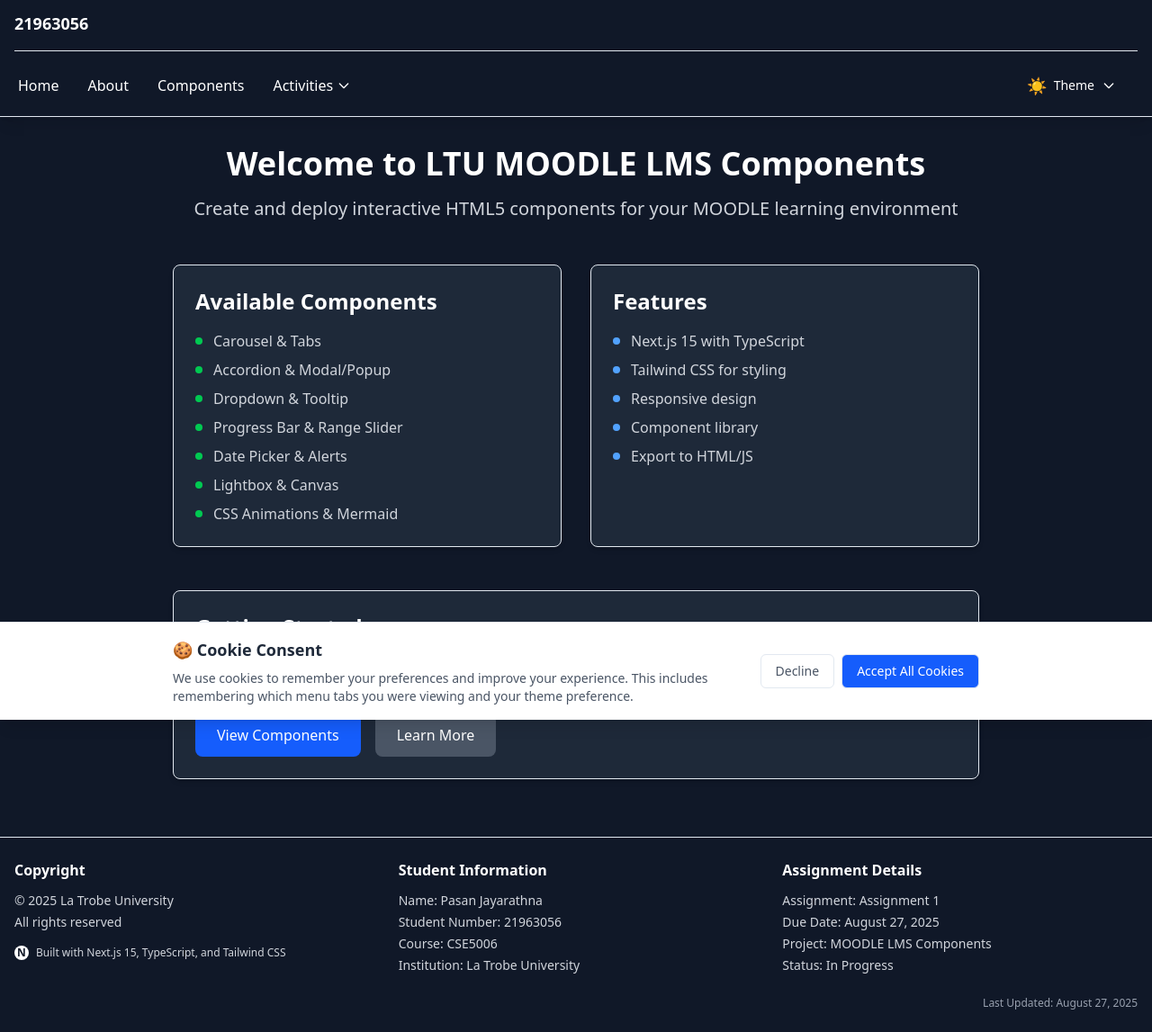
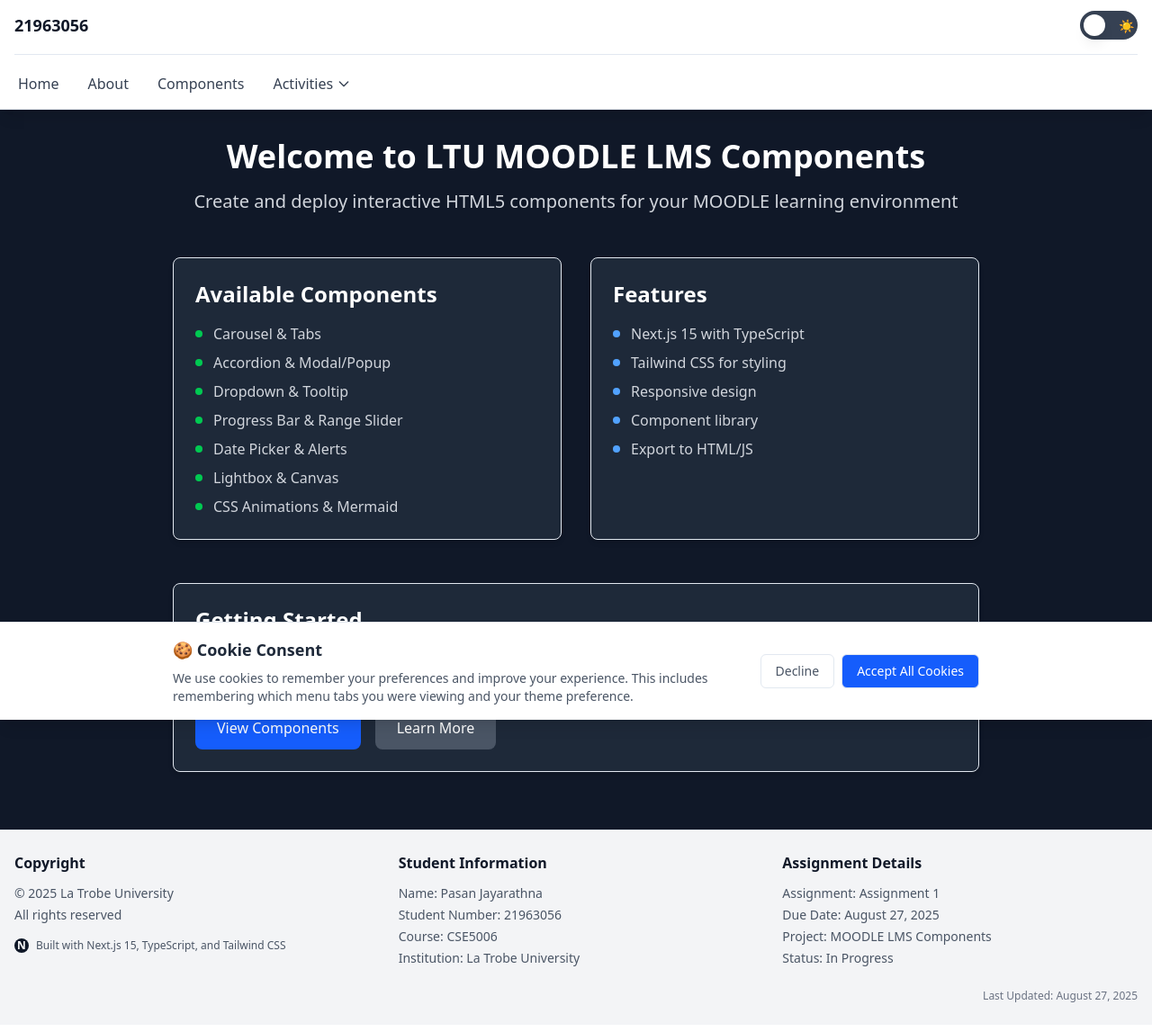
Before and after one commit to PJ-Cipher/CWA_Assignment, a Next.js app: page / in a window 1280 px wide. Shown: the whole page at 90% size. Built offline with nearby package versions, Linux system fonts and the light colour scheme.

Commit message:
updated nav bar

```diff
--- a/app/components/Footer.tsx
+++ b/app/components/Footer.tsx
@@ -17,17 +17,17 @@
   }, []);
 
   return (
-    <footer className="bg-gray-900 text-white border-t border-gray-700">
+    <footer className="bg-gray-100 dark:bg-gray-900 text-gray-900 dark:text-white border-t border-gray-200 dark:border-gray-700">
       <div className="container mx-auto px-4 py-6">
         <div className="grid md:grid-cols-3 gap-8">
           {/* Copyright Section */}
           <div>
-            <h3 className="font-bold text-white mb-3">Copyright</h3>
-            <p className="text-gray-300 text-sm mb-1">© 2025 La Trobe University</p>
-            <p className="text-gray-300 text-sm mb-4">All rights reserved</p>
-            <div className="flex items-center text-gray-300 text-xs">
-              <div className="w-4 h-4 bg-white rounded-full flex items-center justify-center mr-2">
-                <span className="text-gray-900 font-bold text-xs">N</span>
+            <h3 className="font-bold text-gray-900 dark:text-white mb-3">Copyright</h3>
+            <p className="text-gray-600 dark:text-gray-300 text-sm mb-1">© 2025 La Trobe University</p>
+            <p className="text-gray-600 dark:text-gray-300 text-sm mb-4">All rights reserved</p>
+            <div className="flex items-center text-gray-600 dark:text-gray-300 text-xs">
+              <div className="w-4 h-4 bg-gray-900 dark:bg-white rounded-full flex items-center justify-center mr-2">
+                <span className="text-white dark:text-gray-900 font-bold text-xs">N</span>
               </div>
               <span>Built with Next.js 15, TypeScript, and Tailwind CSS</span>
             </div>
@@ -35,26 +35,26 @@
 
           {/* Student Information Section */}
           <div>
-            <h3 className="font-bold text-white mb-3">Student Information</h3>
-            <p className="text-gray-300 text-sm mb-1">Name: Pasan Jayarathna</p>
-            <p className="text-gray-300 text-sm mb-1">Student Number: 21963056</p>
-            <p className="text-gray-300 text-sm mb-1">Course: CSE5006</p>
-            <p className="text-gray-300 text-sm">Institution: La Trobe University</p>
+            <h3 className="font-bold text-gray-900 dark:text-white mb-3">Student Information</h3>
+            <p className="text-gray-600 dark:text-gray-300 text-sm mb-1">Name: Pasan Jayarathna</p>
+            <p className="text-gray-600 dark:text-gray-300 text-sm mb-1">Student Number: 21963056</p>
+            <p className="text-gray-600 dark:text-gray-300 text-sm mb-1">Course: CSE5006</p>
+            <p className="text-gray-600 dark:text-gray-300 text-sm">Institution: La Trobe University</p>
           </div>
 
           {/* Assignment Details Section */}
           <div>
-            <h3 className="font-bold text-white mb-3">Assignment Details</h3>
-            <p className="text-gray-300 text-sm mb-1">Assignment: Assignment 1</p>
-            <p className="text-gray-300 text-sm mb-1">Due Date: August 27, 2025</p>
-            <p className="text-gray-300 text-sm mb-1">Project: MOODLE LMS Components</p>
-            <p className="text-gray-300 text-sm">Status: In Progress</p>
+            <h3 className="font-bold text-gray-900 dark:text-white mb-3">Assignment Details</h3>
+            <p className="text-gray-600 dark:text-gray-300 text-sm mb-1">Assignment: Assignment 1</p>
+            <p className="text-gray-600 dark:text-gray-300 text-sm mb-1">Due Date: August 27, 2025</p>
+            <p className="text-gray-600 dark:text-gray-300 text-sm mb-1">Project: MOODLE LMS Components</p>
+            <p className="text-gray-600 dark:text-gray-300 text-sm">Status: In Progress</p>
           </div>
         </div>
 
         {/* Last Updated */}
         <div className="text-right mt-6">
-          <p className="text-gray-400 text-xs">Last Updated: August 27, 2025</p>
+          <p className="text-gray-500 dark:text-gray-400 text-xs">Last Updated: August 27, 2025</p>
         </div>
       </div>
     </footer>
--- a/app/components/ThemeToggle.tsx
+++ b/app/components/ThemeToggle.tsx
@@ -1,127 +1,71 @@
 'use client';
 
 import { useTheme } from '../contexts/ThemeContext';
-import { useState, useRef, useEffect } from 'react';
+import { useState, useEffect } from 'react';
 
 export default function ThemeToggle() {
-  const { theme, setTheme, resolvedTheme } = useTheme();
-  const [isOpen, setIsOpen] = useState(false);
-  const dropdownRef = useRef<HTMLDivElement>(null);
+  const { theme, setTheme, mounted } = useTheme();
+  const [isDark, setIsDark] = useState(false);
 
-  // Close dropdown when clicking outside
+  // Update local state when theme changes
   useEffect(() => {
-    function handleClickOutside(event: MouseEvent) {
-      if (dropdownRef.current && !dropdownRef.current.contains(event.target as Node)) {
-        setIsOpen(false);
-      }
+    if (mounted) {
+      console.log('Theme changed to:', theme);
+      setIsDark(theme === 'dark');
     }
+  }, [theme, mounted]);
 
-    document.addEventListener('mousedown', handleClickOutside);
-    return () => document.removeEventListener('mousedown', handleClickOutside);
-  }, []);
-
-  // Handle keyboard navigation
-  const handleKeyDown = (event: React.KeyboardEvent) => {
-    if (event.key === 'Escape') {
-      setIsOpen(false);
-    } else if (event.key === 'Enter' || event.key === ' ') {
-      event.preventDefault();
-      setIsOpen(!isOpen);
-    }
+  const handleToggle = () => {
+    if (!mounted) return;
+    const newTheme = isDark ? 'light' : 'dark';
+    console.log('Toggling theme from', theme, 'to', newTheme);
+    setTheme(newTheme);
   };
 
-  const themes = [
-    { value: 'light', label: 'Light', icon: '☀️' },
-    { value: 'dark', label: 'Dark', icon: '🌙' },
-    { value: 'system', label: 'System', icon: '💻' }
-  ] as const;
+  // Don't render until mounted to prevent hydration issues
+  if (!mounted) {
+    return (
+      <div className="relative inline-flex h-8 w-16 items-center rounded-full bg-gray-300 animate-pulse">
+        <div className="inline-block h-6 w-6 rounded-full bg-white shadow-lg ml-1" />
+      </div>
+    );
+  }
 
-  const getCurrentThemeIcon = () => {
-    if (theme === 'system') {
-      return resolvedTheme === 'dark' ? '🌙' : '☀️';
-    }
-    return theme === 'dark' ? '🌙' : '☀️';
-  };
-
-  const getCurrentThemeLabel = () => {
-    if (theme === 'system') {
-      return `System (${resolvedTheme})`;
-    }
-    return theme.charAt(0).toUpperCase() + theme.slice(1);
-  };
+  console.log('Current theme state:', { theme, isDark });
 
   return (
-    <div className="relative" ref={dropdownRef}>
-      <button
-        onClick={() => setIsOpen(!isOpen)}
-        onKeyDown={handleKeyDown}
-        className="p-2 rounded-md hover:bg-blue-700 transition-colors flex items-center space-x-2 focus:outline-none focus:ring-2 focus:ring-white focus:ring-offset-2 focus:ring-offset-blue-600"
-        aria-label={`Current theme: ${getCurrentThemeLabel()}. Click to change theme.`}
-        aria-expanded={isOpen}
-        aria-haspopup="listbox"
-        aria-describedby="theme-description"
-      >
-        <span className="text-lg" aria-hidden="true">{getCurrentThemeIcon()}</span>
-        <span className="hidden sm:inline text-sm">Theme</span>
-        <svg
-          className={`w-4 h-4 transition-transform ${isOpen ? 'rotate-180' : ''}`}
-          fill="none"
-          stroke="currentColor"
-          viewBox="0 0 24 24"
-          aria-hidden="true"
-        >
-          <path strokeLinecap="round" strokeLinejoin="round" strokeWidth={2} d="M19 9l-7 7-7-7" />
-        </svg>
-      </button>
-
-      <div id="theme-description" className="sr-only">
-        Theme toggle button. Currently set to {getCurrentThemeLabel()}. Click to open theme options.
+    <button
+      onClick={handleToggle}
+      className={`
+        relative inline-flex h-8 w-16 items-center rounded-full transition-colors duration-300 ease-in-out
+        focus:outline-none focus:ring-2 focus:ring-blue-500 focus:ring-offset-2 dark:focus:ring-offset-gray-800
+        ${isDark ? 'bg-gray-700' : 'bg-blue-600'}
+      `}
+      aria-label={`Switch to ${isDark ? 'light' : 'dark'} mode`}
+      role="switch"
+      aria-checked={isDark}
+    >
+      {/* Moon emoji (visible when knob is on right - light mode) */}
+      <div className={`
+        absolute left-1 transition-all duration-300 ease-in-out
+        ${isDark ? 'opacity-0 scale-75' : 'opacity-100 scale-100'}
+      `}>
+        <span className="text-sm">🌙</span>
       </div>
 
-      {isOpen && (
-        <div
-          className="absolute right-0 mt-2 w-48 bg-white dark:bg-gray-800 rounded-md shadow-lg py-1 z-50 border border-gray-200 dark:border-gray-700"
-          role="listbox"
-          aria-label="Theme options"
-        >
-          {themes.map((themeOption) => (
-            <button
-              key={themeOption.value}
-              onClick={() => {
-                setTheme(themeOption.value);
-                setIsOpen(false);
-              }}
-              onKeyDown={(e) => {
-                if (e.key === 'Enter' || e.key === ' ') {
-                  e.preventDefault();
-                  setTheme(themeOption.value);
-                  setIsOpen(false);
-                }
-              }}
-              className={`w-full text-left px-4 py-2 text-sm hover:bg-gray-100 dark:hover:bg-gray-700 transition-colors flex items-center space-x-3 focus:outline-none focus:ring-2 focus:ring-blue-500 focus:ring-offset-2 dark:focus:ring-offset-gray-800 ${
-                theme === themeOption.value
-                  ? 'bg-blue-50 dark:bg-blue-900/20 text-blue-600 dark:text-blue-400'
-                  : 'text-gray-700 dark:text-gray-300'
-              }`}
-              role="option"
-              aria-selected={theme === themeOption.value}
-            >
-              <span className="text-lg" aria-hidden="true">{themeOption.icon}</span>
-              <span>{themeOption.label}</span>
-              {theme === themeOption.value && (
-                <svg
-                  className="w-4 h-4 ml-auto text-blue-600 dark:text-blue-400"
-                  fill="currentColor"
-                  viewBox="0 0 20 20"
-                  aria-hidden="true"
-                >
-                  <path fillRule="evenodd" d="M16.707 5.293a1 1 0 010 1.414l-8 8a1 1 0 01-1.414 0l-4-4a1 1 0 011.414-1.414L8 12.586l7.293-7.293a1 1 0 011.414 0z" clipRule="evenodd" />
-                </svg>
-              )}
-            </button>
-          ))}
-        </div>
-      )}
-    </div>
+      {/* Sun emoji (visible when knob is on left - dark mode) */}
+      <div className={`
+        absolute right-1 transition-all duration-300 ease-in-out
+        ${isDark ? 'opacity-100 scale-100' : 'opacity-0 scale-75'}
+      `}>
+        <span className="text-sm">☀️</span>
+      </div>
+
+      {/* Toggle knob - positioned based on theme */}
+      <div className={`
+        inline-block h-6 w-6 transform rounded-full bg-white shadow-lg transition-transform duration-300 ease-in-out
+        ${isDark ? 'translate-x-1' : 'translate-x-8'}
+      `} />
+    </button>
   );
 }
--- a/app/components/header.tsx
+++ b/app/components/header.tsx
@@ -28,43 +28,45 @@
   };
 
   return (
-    <header className="bg-gray-900 text-white shadow-lg relative border-b border-gray-700" role="banner">
+    <header className="bg-white dark:bg-gray-900 text-gray-900 dark:text-white shadow-lg relative border-b border-gray-200 dark:border-gray-700" role="banner">
       <div className="container mx-auto px-4 py-3">
         {/* Top Section - Student Number */}
         <div className="flex items-center justify-between mb-4">
-          <div className="text-white text-lg font-semibold">
+          <div className="text-gray-900 dark:text-white text-lg font-semibold">
             21963056
           </div>
           <div className="flex-1"></div>
-          <div className="flex-1"></div>
+          <div className="flex items-center">
+            <ThemeToggle />
+          </div>
         </div>
 
         {/* Navigation Bar */}
-        <div className="border-t border-gray-700 pt-4">
+        <div className="border-t border-gray-200 dark:border-gray-700 pt-4">
           <div className="flex items-center justify-between">
             <nav className="flex space-x-6" role="navigation" aria-label="Main navigation">
               <Link
                 href="/"
-                className="hover:text-blue-400 transition-colors focus:outline-none focus:ring-2 focus:ring-blue-500 focus:ring-offset-2 rounded px-1 py-1"
+                className="text-gray-700 dark:text-white hover:text-blue-600 dark:hover:text-blue-400 transition-colors focus:outline-none focus:ring-2 focus:ring-blue-500 focus:ring-offset-2 rounded px-1 py-1"
               >
                 Home
               </Link>
               <Link
                 href="/about"
-                className="hover:text-blue-400 transition-colors focus:outline-none focus:ring-2 focus:ring-blue-500 focus:ring-offset-2 rounded px-1 py-1"
+                className="text-gray-700 dark:text-white hover:text-blue-600 dark:hover:text-blue-400 transition-colors focus:outline-none focus:ring-2 focus:ring-blue-500 focus:ring-offset-2 rounded px-1 py-1"
               >
                 About
               </Link>
               <Link
                 href="/components"
-                className="hover:text-blue-400 transition-colors focus:outline-none focus:ring-2 focus:ring-blue-500 focus:ring-offset-2 rounded px-1 py-1"
+                className="text-gray-700 dark:text-white hover:text-blue-600 dark:hover:text-blue-400 transition-colors focus:outline-none focus:ring-2 focus:ring-blue-500 focus:ring-offset-2 rounded px-1 py-1"
               >
                 Components
               </Link>
               <div className="relative">
                 <button
                   onClick={toggleActivities}
-                  className="flex items-center hover:text-blue-400 transition-colors focus:outline-none focus:ring-2 focus:ring-blue-500 focus:ring-offset-2 rounded px-1 py-1"
+                  className="flex items-center text-gray-700 dark:text-white hover:text-blue-600 dark:hover:text-blue-400 transition-colors focus:outline-none focus:ring-2 focus:ring-blue-500 focus:ring-offset-2 rounded px-1 py-1"
                 >
                   Activities
                   <svg className="w-4 h-4 ml-1" fill="none" stroke="currentColor" viewBox="0 0 24 24">
@@ -72,31 +74,24 @@
                   </svg>
                 </button>
                 {isActivitiesOpen && (
-                  <div className="absolute top-full left-0 mt-2 w-48 bg-gray-800 border border-gray-700 rounded-md shadow-lg z-50">
-                    <Link
-                      href="/pre-lab"
-                      className="block px-4 py-2 text-sm hover:bg-gray-700 transition-colors"
-                      onClick={() => setIsActivitiesOpen(false)}
-                    >
-                      Pre-lab Questions
-                    </Link>
+                  <div className="absolute top-full left-0 mt-2 w-48 bg-white dark:bg-gray-800 border border-gray-200 dark:border-gray-700 rounded-md shadow-lg z-50">
                     <Link
                       href="/escape-room"
-                      className="block px-4 py-2 text-sm hover:bg-gray-700 transition-colors"
+                      className="block px-4 py-2 text-sm text-gray-700 dark:text-gray-300 hover:bg-gray-100 dark:hover:bg-gray-700 transition-colors"
                       onClick={() => setIsActivitiesOpen(false)}
                     >
                       Escape Room
                     </Link>
                     <Link
                       href="/coding-races"
-                      className="block px-4 py-2 text-sm hover:bg-gray-700 transition-colors"
+                      className="block px-4 py-2 text-sm text-gray-700 dark:text-gray-300 hover:bg-gray-100 dark:hover:bg-gray-700 transition-colors"
                       onClick={() => setIsActivitiesOpen(false)}
                     >
                       Coding Races
                     </Link>
                     <Link
                       href="/court-room"
-                      className="block px-4 py-2 text-sm hover:bg-gray-700 transition-colors"
+                      className="block px-4 py-2 text-sm text-gray-700 dark:text-gray-300 hover:bg-gray-100 dark:hover:bg-gray-700 transition-colors"
                       onClick={() => setIsActivitiesOpen(false)}
                     >
                       Court Room
@@ -108,11 +103,10 @@
 
             {/* Right Side - Dark Mode Toggle and Hamburger */}
             <div className="flex items-center space-x-4">
-              <ThemeToggle />
 
               {/* Mobile Menu Button */}
               <button
-                className="md:hidden p-2 rounded-md hover:bg-gray-700 transition-colors focus:outline-none focus:ring-2 focus:ring-blue-500 focus:ring-offset-2"
+                className="md:hidden p-2 rounded-md hover:bg-gray-100 dark:hover:bg-gray-700 transition-colors focus:outline-none focus:ring-2 focus:ring-blue-500 focus:ring-offset-2"
                 onClick={toggleMenu}
                 onKeyDown={handleKeyDown}
                 aria-label="Toggle navigation menu"
@@ -122,21 +116,21 @@
                 <div className="w-6 h-6 flex flex-col justify-center items-center">
                   {/* Enhanced CSS Transform Hamburger Icon */}
                   <span
-                    className={`block w-5 h-0.5 bg-white transition-all duration-300 ease-in-out transform origin-center ${
+                    className={`block w-5 h-0.5 bg-gray-900 dark:bg-white transition-all duration-300 ease-in-out transform origin-center ${
                       isMenuOpen
                         ? 'rotate-45 translate-y-0.5 scale-x-110'
                         : '-translate-y-1.5 scale-x-100'
                     }`}
                   ></span>
                   <span
-                    className={`block w-5 h-0.5 bg-white transition-all duration-300 ease-in-out transform origin-center ${
+                    className={`block w-5 h-0.5 bg-gray-900 dark:bg-white transition-all duration-300 ease-in-out transform origin-center ${
                       isMenuOpen
                         ? 'opacity-0 scale-x-0 rotate-180'
                         : 'opacity-100 scale-x-100 rotate-0'
                     }`}
                   ></span>
                   <span
-                    className={`block w-5 h-0.5 bg-white transition-all duration-300 ease-in-out transform origin-center ${
+                    className={`block w-5 h-0.5 bg-gray-900 dark:bg-white transition-all duration-300 ease-in-out transform origin-center ${
                       isMenuOpen
                         ? '-rotate-45 -translate-y-0.5 scale-x-110'
                         : 'translate-y-1.5 scale-x-100'
@@ -181,13 +175,6 @@
               🧩 Components
             </Link>
             <Link
-              href="/pre-lab"
-              className="block py-2 px-4 hover:bg-gray-700 rounded transition-all duration-200 transform hover:translate-x-2 focus:outline-none focus:ring-2 focus:ring-blue-500 focus:ring-offset-2"
-              onClick={closeMenu}
-            >
-              ❓ Pre-lab Questions
-            </Link>
-            <Link
               href="/escape-room"
               className="block py-2 px-4 hover:bg-gray-700 rounded transition-all duration-200 transform hover:translate-x-2 focus:outline-none focus:ring-2 focus:ring-blue-500 focus:ring-offset-2"
               onClick={closeMenu}
--- a/app/contexts/ThemeContext.tsx
+++ b/app/contexts/ThemeContext.tsx
@@ -3,67 +3,54 @@
 import React, { createContext, useContext, useEffect, useState } from 'react';
 import { storageUtils } from '../utils/cookies';
 
-type Theme = 'light' | 'dark' | 'system';
+type Theme = 'light' | 'dark';
 
 interface ThemeContextType {
   theme: Theme;
   setTheme: (theme: Theme) => void;
   resolvedTheme: 'light' | 'dark';
+  mounted: boolean;
 }
 
 const ThemeContext = createContext<ThemeContextType | undefined>(undefined);
 
 export function ThemeProvider({ children }: { children: React.ReactNode }) {
-  const [theme, setTheme] = useState<Theme>('system');
-  const [resolvedTheme, setResolvedTheme] = useState<'light' | 'dark'>('light');
+  const [theme, setTheme] = useState<Theme>('dark');
+  const [resolvedTheme, setResolvedTheme] = useState<'light' | 'dark'>('dark');
+  const [mounted, setMounted] = useState(false);
 
+  // Handle mounting to prevent hydration issues
   useEffect(() => {
-    // Get theme from cookies/localStorage or default to system
-    const savedTheme = storageUtils.getItem('theme') as Theme;
-    if (savedTheme) {
-      setTheme(savedTheme);
-    }
+    setMounted(true);
   }, []);
 
   useEffect(() => {
+    if (!mounted) return;
+
+    // Get theme from cookies/localStorage or default to dark
+    const savedTheme = storageUtils.getItem('theme') as Theme;
+    if (savedTheme && (savedTheme === 'light' || savedTheme === 'dark')) {
+      setTheme(savedTheme);
+    }
+  }, [mounted]);
+
+  useEffect(() => {
+    if (!mounted) return;
+
     const root = window.document.documentElement;
 
     // Remove existing theme classes
     root.classList.remove('light', 'dark');
 
-    if (theme === 'system') {
-      const systemTheme = window.matchMedia('(prefers-color-scheme: dark)').matches ? 'dark' : 'light';
-      setResolvedTheme(systemTheme);
-      root.classList.add(systemTheme);
-    } else {
-      setResolvedTheme(theme);
-      root.classList.add(theme);
-    }
+    setResolvedTheme(theme);
+    root.classList.add(theme);
 
     // Save theme preference to cookies/localStorage
     storageUtils.setItem('theme', theme);
-  }, [theme]);
-
-  useEffect(() => {
-    // Listen for system theme changes
-    const mediaQuery = window.matchMedia('(prefers-color-scheme: dark)');
-
-    const handleChange = () => {
-      if (theme === 'system') {
-        const newTheme = mediaQuery.matches ? 'dark' : 'light';
-        setResolvedTheme(newTheme);
-        const root = window.document.documentElement;
-        root.classList.remove('light', 'dark');
-        root.classList.add(newTheme);
-      }
-    };
-
-    mediaQuery.addEventListener('change', handleChange);
-    return () => mediaQuery.removeEventListener('change', handleChange);
-  }, [theme]);
+  }, [theme, mounted]);
 
   return (
-    <ThemeContext.Provider value={{ theme, setTheme, resolvedTheme }}>
+    <ThemeContext.Provider value={{ theme, setTheme, resolvedTheme, mounted }}>
       {children}
     </ThemeContext.Provider>
   );
--- a/app/layout.tsx
+++ b/app/layout.tsx
@@ -29,9 +29,10 @@
   return (
     <html lang="en" suppressHydrationWarning>
       <body
-        className={`${geistSans.variable} ${geistMono.variable} antialiased flex flex-col min-h-screen bg-gray-900`}
+        className={`${geistSans.variable} ${geistMono.variable} antialiased flex flex-col min-h-screen bg-gray-900 dark:bg-gray-900`}
       >
         <ThemeProvider>
+          <div className="flex flex-col min-h-screen">
             {/* Skip to content link for accessibility */}
             <a href="#main-content" className="skip-link">
               Skip to main content
@@ -43,6 +44,7 @@
             </main>
             <Footer />
             <CookieConsent />
+          </div>
         </ThemeProvider>
       </body>
     </html>
--- a/package.json
+++ b/package.json
@@ -23,6 +23,6 @@
     "eslint": "^9",
     "eslint-config-next": "15.5.2",
     "tailwindcss": "^4",
-    "typescript": "^5"
+    "typescript": "5.9.2"
   }
 }
```
Also changed, not shown: 1 other file (tests, documents, lock files or other folders). Lines whose indentation alone changed are shown as unchanged.
